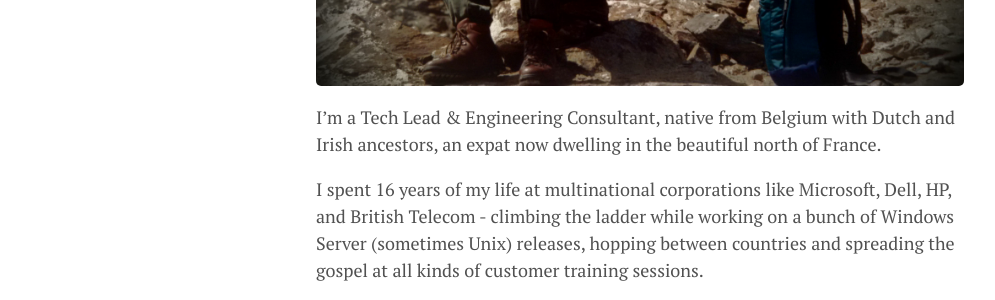
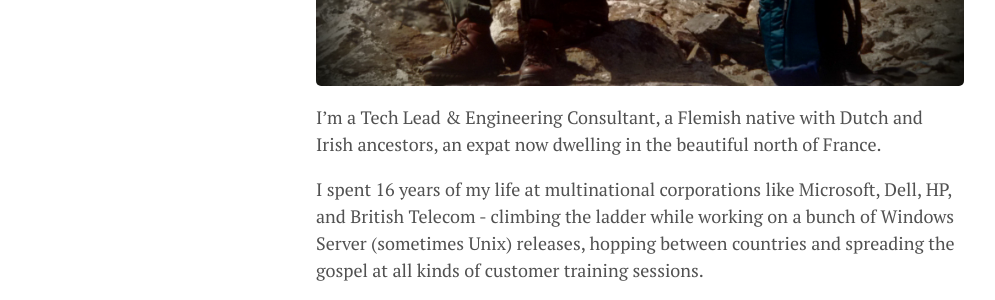
Before and after one commit to lgeurts/lgeurts.github.io, a Jekyll site: the page built from about.md, in a window 1280 px wide. Shown: the part 452-752 px from the top of the page, without its empty margins (0-995 px from the left). Built offline with Jekyll 4.4.1, drawn with Linux system fonts in a browser that asks for light colours; nearby versions of some CDN libraries.

Commit message:
Update about.md

```diff
--- a/about.md
+++ b/about.md
@@ -5,7 +5,7 @@ title: About
 
 ![KNAV Austria](/assets/C2ADV01.jpg)
 
-I’m a Tech Lead & Engineering Consultant, native from Belgium with Dutch and Irish ancestors, an expat now dwelling in the beautiful north of France.
+I’m a Tech Lead & Engineering Consultant, a Flemish native with Dutch and Irish ancestors, an expat now dwelling in the beautiful north of France.
 
 I spent 16 years of my life at multinational corporations like Microsoft, Dell, HP, and British Telecom - climbing the ladder while working on a bunch of Windows Server (sometimes Unix) releases, hopping between countries and spreading the gospel at all kinds of customer training sessions.
 
```
